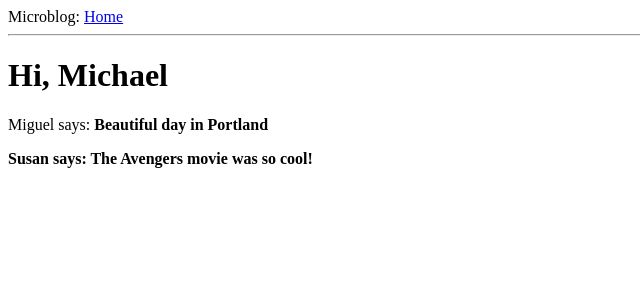
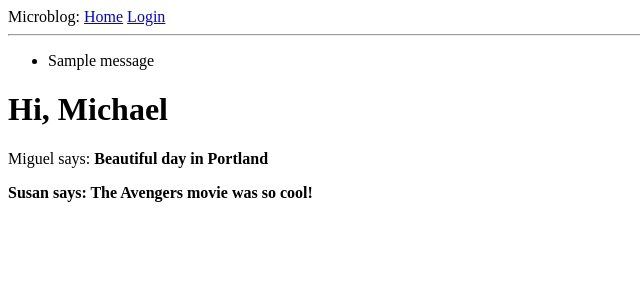
Before and after one commit to michaelmensa/flask-mega_project-tutorial, a Flask app: page / in a window 1280 px wide. Shown: the top 300 px of the page, without its empty margins (0-640 px from the left). Run offline with Flask 3, Linux system fonts and the light colour scheme; one stand-in notice (Sample message) is shown.

Commit message:
routes and base html edited to add login routes and web forms as well as url_for

```diff
--- a/microblog/app/routes.py
+++ b/microblog/app/routes.py
@@ -2,8 +2,9 @@
 Module - routes: the routes are the different URLs that the application implements.
 '''
 
-from flask import render_template
+from flask import render_template, flash, redirect, url_for
 from app import app
+from app.forms import LoginForm
 
 
 @app.route('/')
@@ -22,3 +23,13 @@ def index():
                 }
             ]
     return render_template('index.html', title='Home', user=user, posts=posts)
+
+@app.route('/login', methods=['GET', 'POST'])
+def login():
+    ''' function to route login views '''
+    form = LoginForm()
+    if form.validate_on_submit():
+        flash('Login requested for user {}, remember_me={}'.format(
+            form.username.data, form.remember_me.data))
+        return redirect(url_for('index'))
+    return render_template('login.html', title='Sign In', form=form)
--- a/microblog/app/templates/base.html
+++ b/microblog/app/templates/base.html
@@ -9,8 +9,20 @@
         {% endif %}
         </head>
     <body>
-        <div>Microblog: <a href="/index">Home</a></div>
+        <div>Microblog:
+            <a href="{{ url_for('index') }}">Home</a>
+            <a href="{{ url_for('login') }}">Login</a>
+        </div>
         <hr>
+        {% with messages = get_flashed_messages() %}
+        {% if messages %}
+        <ul>
+            {% for message in messages %}
+            <li>{{ message }}</li>
+            {% endfor %}
+        </ul>
+        {% endif %}
+        {% endwith %}
         {% block content %}{% endblock %}
     </body>
 </html>
```
